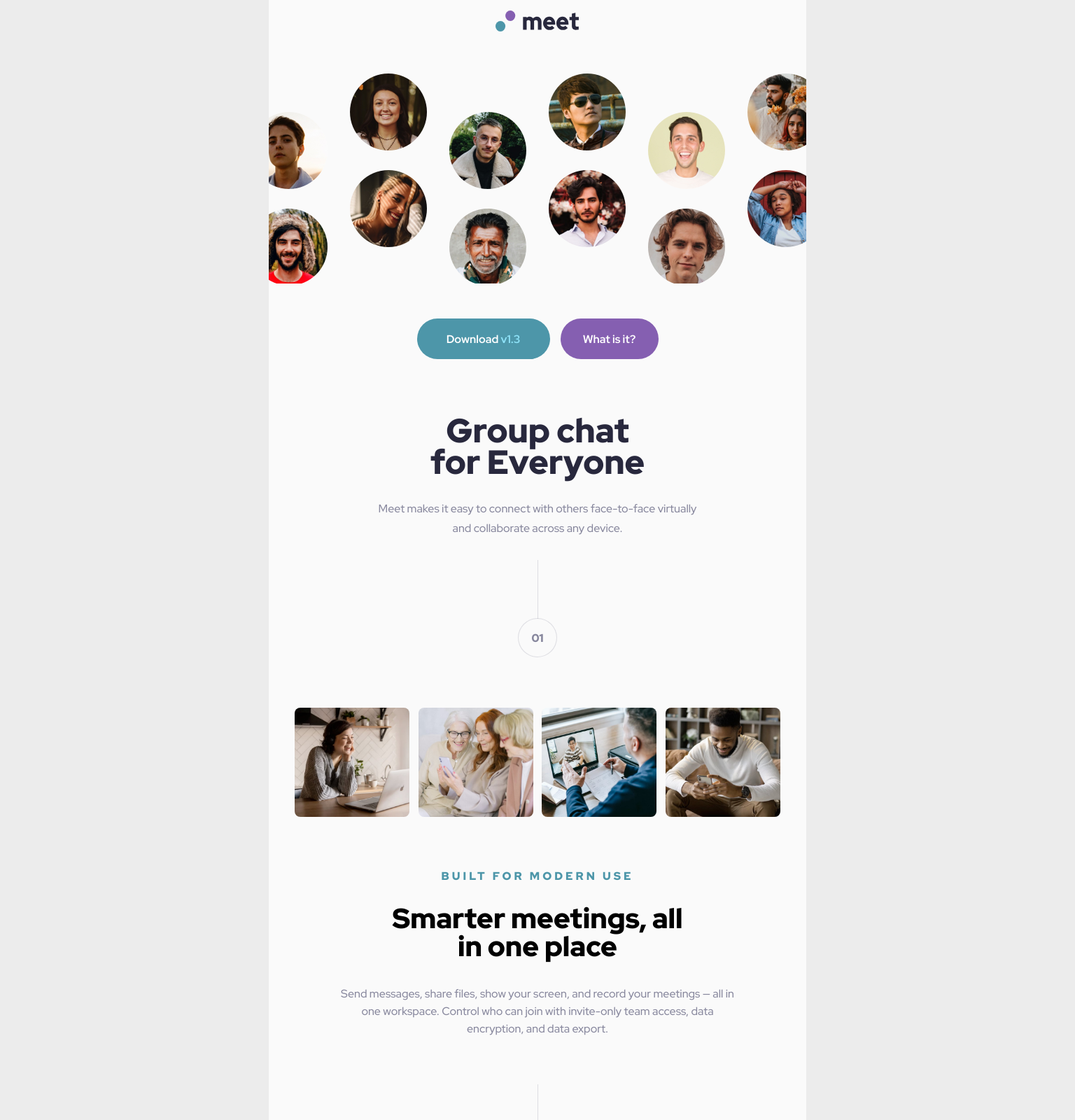
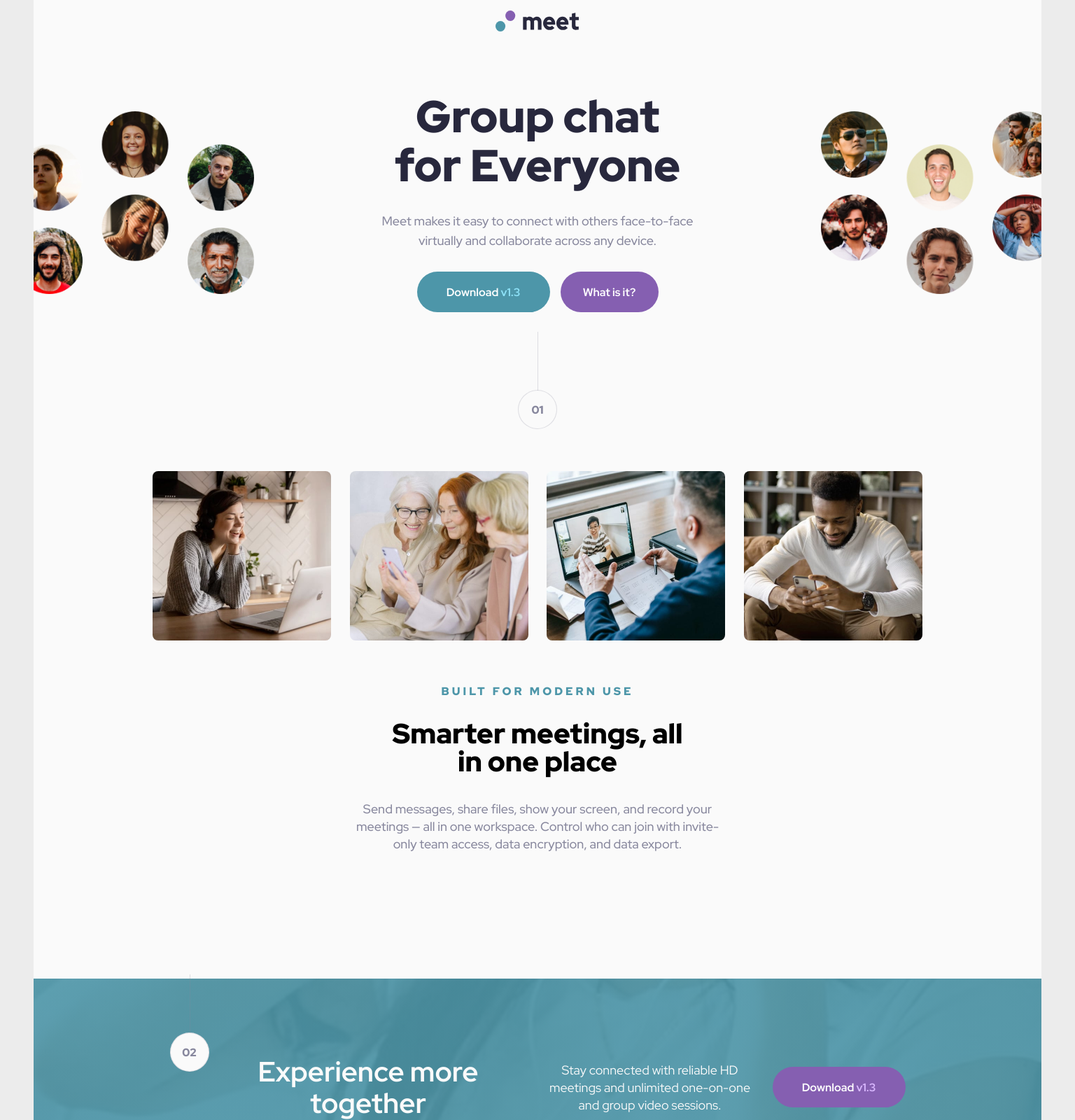
Before and after one commit to myrteza-labi/landing-page-junior, a React (Create React App) app: page / in a window 1536 px wide. Shown: the part 20-1620 px from the top of the page at 70% size. Built offline with nearby package versions, Linux system fonts and the light colour scheme.

Commit message:
:style: desktop style finish. Left bookmark and inside size / margin

```diff
--- a/src/App.css
+++ b/src/App.css
@@ -33,3 +33,23 @@
         margin-bottom: 80px;
     }
 }
+
+
+/* Desktop */
+@media screen and (min-width: 1441px){
+    .header {
+        width: 100%;
+        min-height: 368px;
+        flex-direction: row;
+        justify-content: space-between;
+    }
+    .btnAndTextContainer {
+        order: 2;
+        flex-direction: column-reverse;
+        justify-content: center;
+        align-items: center;
+    }
+    .btnAndTextContainer * {
+        margin: 0;
+    }
+}
--- a/src/components/Banner.css
+++ b/src/components/Banner.css
@@ -16,3 +16,29 @@
         height: 300px;
     }
 }
+
+/* Desktop */
+@media screen and (min-width: 1441px){
+    .BannerLeft {
+        max-width: 340px;
+        height: 358px;
+        background-image: url("../images/desktop/image-hero-left.png");
+        background-repeat: no-repeat;
+        background-position: center;
+        background-size: contain;
+        margin: 0;
+        order: 1;
+        margin-left: -50px;
+
+    }
+    .BannerRight {
+        min-width: 340px;
+        height: 358px;
+        background-image: url("../images/desktop/image-hero-right.png");
+        background-repeat: no-repeat;
+        background-position: center;
+        background-size: contain;
+        order: 3;
+        margin-right: -50px;
+    }
+}
--- a/src/components/Button.css
+++ b/src/components/Button.css
@@ -11,41 +11,46 @@
 .btn1{
     width: 190px;
     background-color: #4D96A9;
+    margin-bottom: 15px;
 }
 
 
 .btn2{
     width: 140px;
     background-color: #855FB1;
+    margin-bottom: 60px;
 }
 
 .btn3 {
     width: 190px;
     background-color: #855FB1;
 }
-
-#btn1 {
-    margin-bottom: 15px;
+.btn3 .version {
+    color: #D9B8FF;
 }
-#btn1 .version {
+.btn1 .version {
     color: #8FE3F9;
 }
-#btn2 {
-    margin-bottom: 60px;
-}
-#btn3 .version {
-    color: #D9B8FF;
-}
+
 
 /* Tablette */
 @media screen and (min-width: 769px){
-    #btn1, #btn2 {
+    .btn1, .btn2 {
         margin: 0;
     }
-    #btn1 {
+    .btn1 {
         margin-right: 15px;
     }
-    #btn3  {
+    .btn3  {
         margin-bottom: 70px;
     }
 }
+
+
+/* Desktop */
+@media screen and (min-width: 1441px){
+
+    .btn3 {
+        margin: 0;
+    }
+}
--- a/src/components/Footer.css
+++ b/src/components/Footer.css
@@ -39,7 +39,7 @@
     margin-bottom: 40px;
 }
 
-#btn3 {
+.btn3 {
     margin-bottom: 50px;
 }
 
@@ -47,7 +47,6 @@
 @media screen and (min-width: 769px){
     .Footer {
         width: 768px;
-
     }
     .footerTitle {
         font-size: 40px;
@@ -58,3 +57,24 @@
         width: 570px;
     }
 }
+
+/* Desktop */
+@media screen and (min-width: 1441px){
+    .Footer {
+        flex-direction: row;
+        height: 310px;
+        width: 1440px;
+    }
+    .Footer * {
+        margin: 0;
+    }
+    .Footer button {
+        margin: 0;
+    }
+    .btn3 {
+        margin: 0;
+    }
+    .footerParagraph {
+        width: 350px;
+    }
+}
--- a/src/components/Galery.css
+++ b/src/components/Galery.css
@@ -12,3 +12,12 @@
         padding: 12px;
     }
 }
+
+
+/* Desktop */
+@media screen and (min-width: 1441px){
+    .Galery {
+        width: 1100px;
+        padding: 0;
+    }
+}
--- a/src/components/LandingPage.css
+++ b/src/components/LandingPage.css
@@ -15,3 +15,10 @@
         width: 768px;
     }
 }
+
+/* Desktop */
+@media screen and (min-width: 1441px){
+    .LandingPage {
+        width: 1440px;
+    }
+}
--- a/src/components/Picture.css
+++ b/src/components/Picture.css
@@ -13,3 +13,11 @@
         margin-bottom: 22px;
     }
 }
+
+/* Desktop */
+@media screen and (min-width: 1441px){
+    .Picture {
+        width: 255px;
+        height: 242px;
+    }
+}
--- a/src/components/TextIntroduction.css
+++ b/src/components/TextIntroduction.css
@@ -27,3 +27,14 @@
         font-size: 48px;
     }
 }
+
+/* Desktop */
+@media screen and (min-width: 1441px){
+    .textIntroductionTitle{
+        font-size: 64px;
+        line-height: 70px;
+    }
+    .textIntroductionParagraph {
+        font-size: 18px;
+    }
+}
--- a/src/components/TextPresentation.css
+++ b/src/components/TextPresentation.css
@@ -45,3 +45,16 @@
         text-align: center;
     }
 }
+
+
+/* Desktop */
+@media screen and (min-width: 1441px){
+    .TextPresentation {
+        width: 540px;
+        align-items: center;
+        justify-content: right;
+    }
+    .textPresentationParagraph {
+        font-size: 18px;
+    }
+}
```
